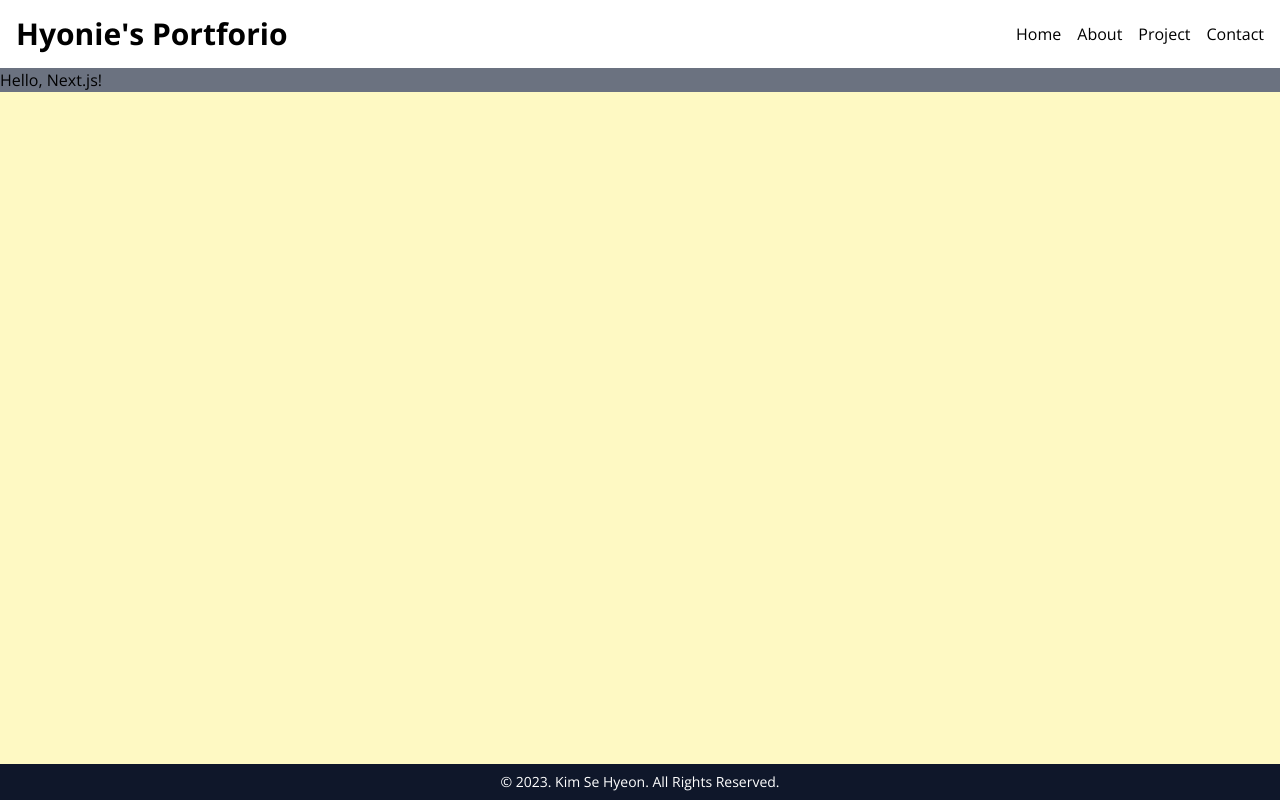
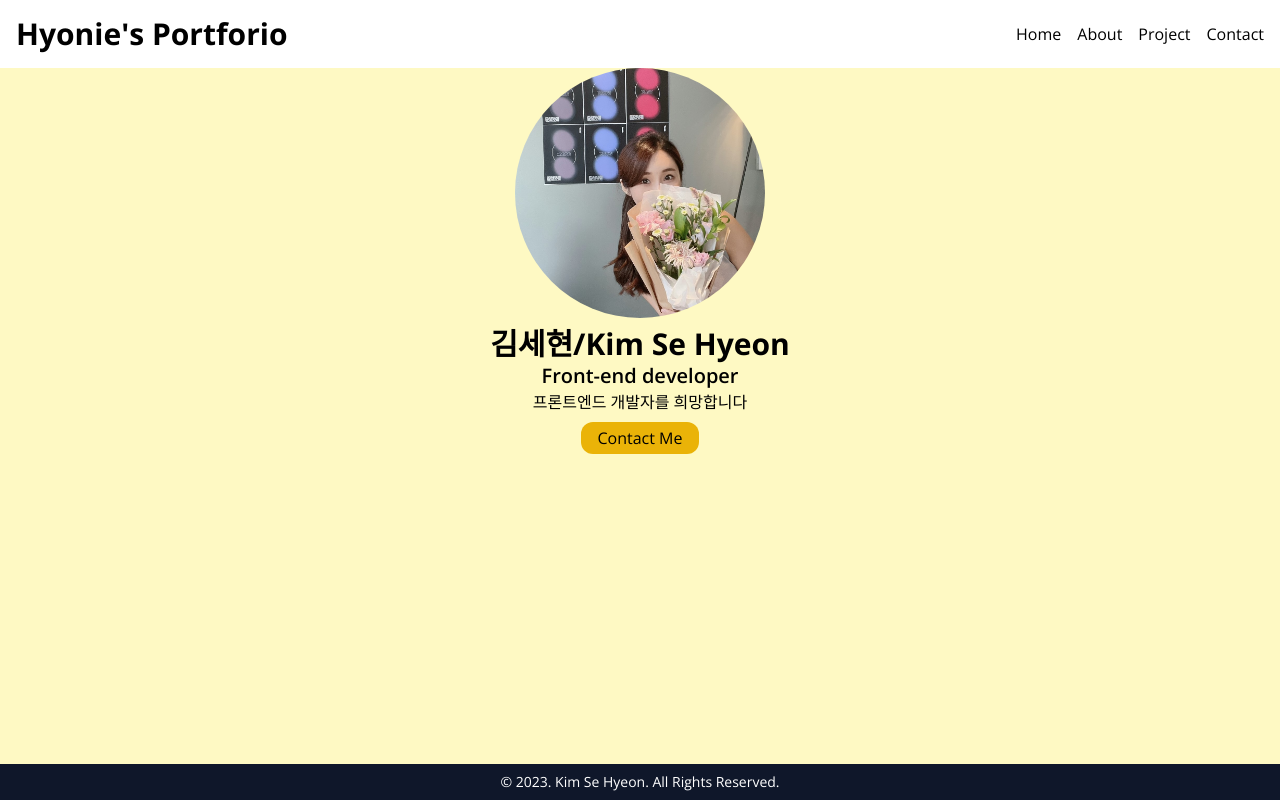
Before and after one commit to hyonie-Kim/ksh-portfolio, a Next.js app in the folder client/: page / in a window 1280 px wide. Built offline with nearby package versions, Linux system fonts and the light colour scheme.

Commit message:
feat: 프로필 만들기

```diff
--- a/client/src/app/page.tsx
+++ b/client/src/app/page.tsx
@@ -1,5 +1,9 @@
-import Image from "next/image";
+import Hero from "@/components/Hero";
 
-export default function Home() {
-  return <section className="bg-gray-500">Hello, Next.js!</section>;
+export default function HomePage() {
+  return (
+    <>
+      <Hero />
+    </>
+  );
 }
--- /dev/null
+++ b/client/src/components/Hero.tsx
@@ -0,0 +1,28 @@
+import React from "react";
+import Image from "next/image";
+import Link from "next/link";
+import profileImage from "../../public/images/IMG_KSH.jpg";
+
+export default function Hero() {
+  return (
+    <section className="text-center">
+      <Image
+        className="mx-auto rounded-full"
+        src={profileImage}
+        alt="ProfileImage"
+        width={250}
+        height={250}
+        priority
+      />
+      <h2 className="text-3xl font-bold mt-2">{"김세현/Kim Se Hyeon"}</h2>
+      <h3 className="text-xl font-semibold">Front-end developer</h3>
+      <p>프론트엔드 개발자를 희망합니다</p>
+
+      <Link href="/contact">
+        <button className="bg-yellow-500 rounded-xl py-1 px-4 mt-2">
+          Contact Me
+        </button>
+      </Link>
+    </section>
+  );
+}
```
Also changed, not shown: client/public/images/IMG_KSH.jpg (added).
